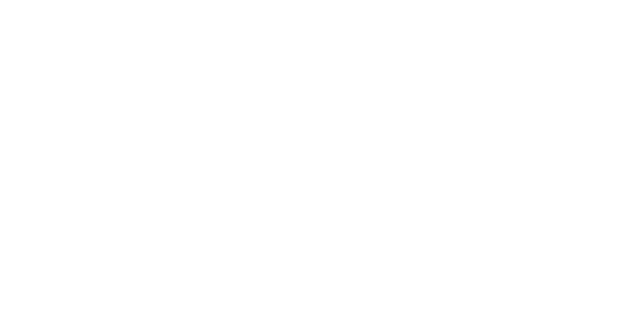
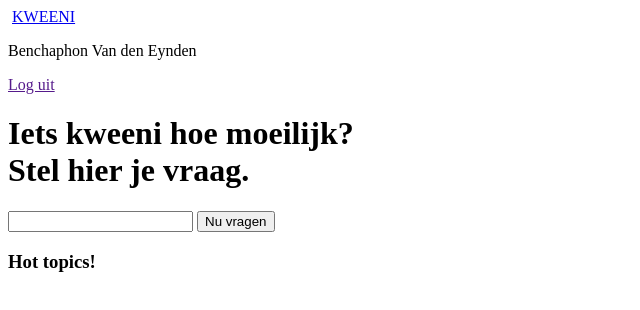
Before and after one commit to gsaldanas/Lab1-Git-To-Work, a plain HTML site: page kweeni.html in a window 1280 px wide. Shown: the whole page, without its empty margins (0-640 px from the left). Drawn offline with Linux system fonts and the light colour scheme.

Commit message:
added header of kweeni html[C

```diff
--- a/kweeni.html
+++ b/kweeni.html
@@ -5,6 +5,27 @@
     <title>Kweeni Questions list page</title>
 </head>
 <body>
+    <header>
+       <div class="logo_box">
+           <img src="" alt="">
+            <a href="index.html">KWEENI</a>
+       </div>
+        <div class="user_box">
+            <p>Benchaphon Van den Eynden</p>
+            <a href="">Log uit</a>
+            <img src="" alt="">
+        </div>
+    </header>
+    <div class="questions">
+        <h1>Iets kweeni hoe moeilijk?<br>Stel hier je vraag.</h1>
+        <form action="">
+           <input type="text">
+            <button>Nu vragen</button>
+        </form>
+    </div>
+    <main>
+        <h3>Hot topics!</h3>
+    </main>
 
 </body>
 </html>
```
